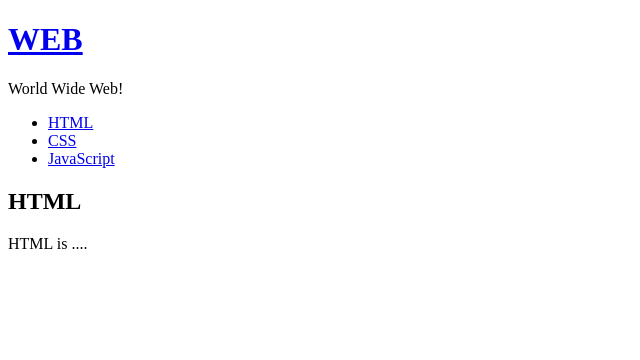
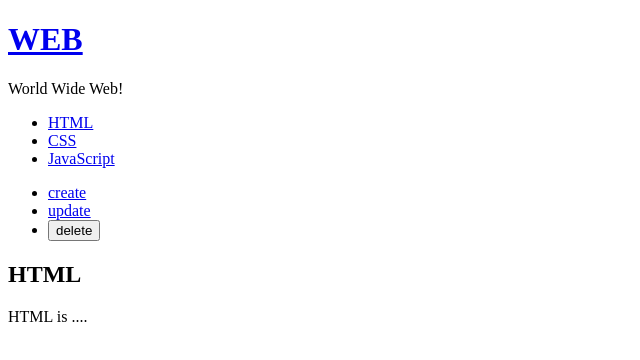
Before and after one commit to yong0edu/React, a React (Create React App) app in the folder react-app/: page / in a window 1280 px wide. Shown: the top 360 px of the page, without its empty margins (0-640 px from the left). Built offline with nearby package versions, Linux system fonts and the light colour scheme.

Commit message:
Create를 만들기 위해 'create, update, delete' state 값을 변경시킬 수 있는 키를 만들고 이벤드를 검.

```diff
--- a/react-app/src/App.js
+++ b/react-app/src/App.js
@@ -3,6 +3,7 @@
 import TOC from './Components/TOC';
 import Content from './Components/Content';
 import Subject from './Components/Subject';
+import Control from './Components/Control';
 
 
 class App extends Component {
@@ -49,6 +50,7 @@
             });
           }.bind(this)}>
         </Subject>
+
         <TOC
           data={this.state.contents}
           onChangePage={function(id){
@@ -58,6 +60,12 @@
             });
           }.bind(this)}>
         </TOC>
+        <Control
+          onChangeMode = {function(mode){
+            this.setState({
+              mode:mode
+            })
+        }.bind(this)}></Control>
         <Content title={_title} desc={_desc}></Content>
       </div>
     );
--- /dev/null
+++ b/react-app/src/Components/Control.js
@@ -0,0 +1,24 @@
+import React, {Component} from 'react';
+
+class Control extends Component {
+    render(){
+      return (
+        <ul>
+          <li><a href="/create" onClick = {function(e){
+              e.preventDefault();
+              this.props.onChangeMode('create');
+          }.bind(this)}>create</a></li>
+          <li><a href="/update" onClick = {function(e){
+              e.preventDefault();
+              this.props.onChangeMode('update');
+          }.bind(this)}>update</a></li>
+          <li><input type="button" value="delete" onClick = {function(e){
+              e.preventDefault();
+              this.props.onChangeMode('delete');
+          }.bind(this)}></input></li>
+        </ul>
+      );
+    }
+  }
+
+export default Control;
```
